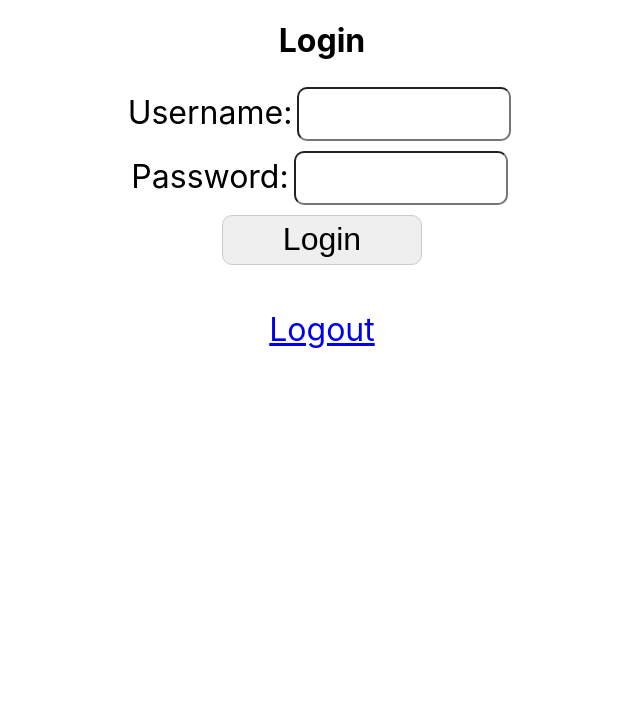
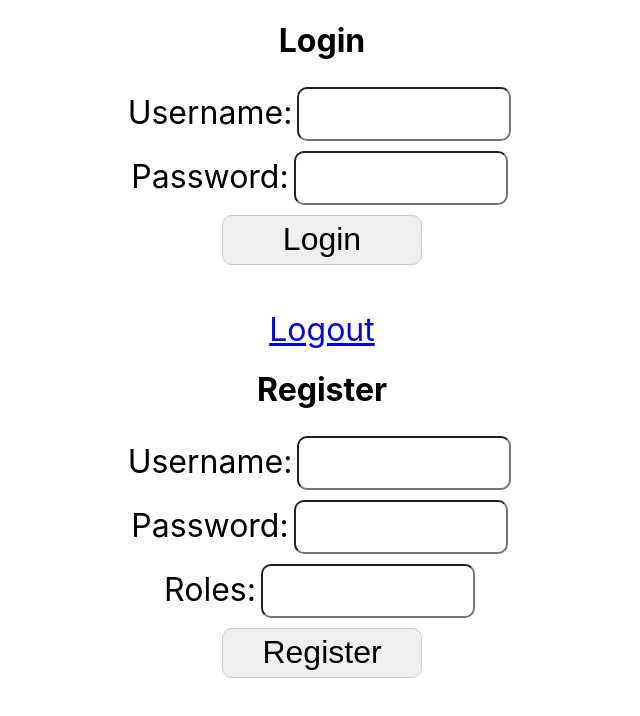
Before and after one commit to CharlieSwires/login, a React (Create React App) app in the folder login/src/main/webapp/hello/: page / in a window 1280 px wide. Shown: the top 716 px of the page, without its empty margins (318-958 px from the left). Built offline with nearby package versions, Linux system fonts and the light colour scheme.

Commit message:
Partially working register in the login screen, only gives current roles to new person

```diff
--- a/login/src/main/webapp/hello/src/App.js
+++ b/login/src/main/webapp/hello/src/App.js
@@ -36,21 +36,41 @@ try {
     // Extract user roles from the response
     const roles2 = data.roles;
 
-    // Continue with your logic
-            // Handle roles accordingly (e.g., redirect based on role)
-            if (roles2.includes('DEVELOPER')) {
-                // Redirect to developer dashboard
-            } else if (roles2.includes('SUPERUSER')) {
-                // Redirect to superuser dashboard
-            } else if (roles2.includes('USER')) {
-                // Redirect to user dashboard
-            } else {
-                // Handle unknown roles or other logic
-            }
-          // Set user roles in state only if they have changed
-            //if (roles2.length >= 1 && JSON.stringify(roles) != JSON.stringify(roles2)) {
-                setUserRoles(roles2);
-            //}
+    setUserRoles(roles2);
+ } catch (error) {
+    // Handle fetch or other errors
+    console.error('Login failed', error);
+}
+
+    };
+    const registerSubmit = async (e) => {
+        e.preventDefault();
+    try {
+ const response = await fetch('http://localhost:8882/login/api/V1/register', {
+        method: 'POST',
+        headers: {
+            'Content-Type': 'application/json',
+        },
+        body: JSON.stringify({
+            username,
+            password,
+            roles
+        }),
+    });
+
+    if (!response.ok) {
+        // Handle non-successful response, e.g., throw an error or handle accordingly
+        throw new Error(`HTTP error! Status: ${response.status}`);
+    }
+
+    // Parse the JSON response
+    const data = await response.json();
+
+    // Extract user roles from the response
+    const inputRoles = data.roles;
+
+      setUserRoles(inputRoles);
+
  } catch (error) {
     // Handle fetch or other errors
     console.error('Login failed', error);
@@ -88,6 +108,28 @@ try {
 
             <br />
             <a href="http://localhost:8882/login/api/V1/logout">Logout</a>
+            <br />
+               <h1>Register</h1>
+            <form onSubmit={registerSubmit}>
+                <label>
+                    Username:
+                    <input type="text" value={username} onChange={(e) => setUsername(e.target.value)} />
+                </label>
+                <br />
+                <label>
+                    Password:
+                    <input type="password" value={password} onChange={(e) => setPassword(e.target.value)} />
+                </label>
+                <br />
+                <label>
+                    Roles:
+                    <input type="text" value={roles} />
+                </label>
+                <br />
+                <button type="submit">Register</button>
+            </form>
+            <br />
+
         </div>
     );
 };
```
